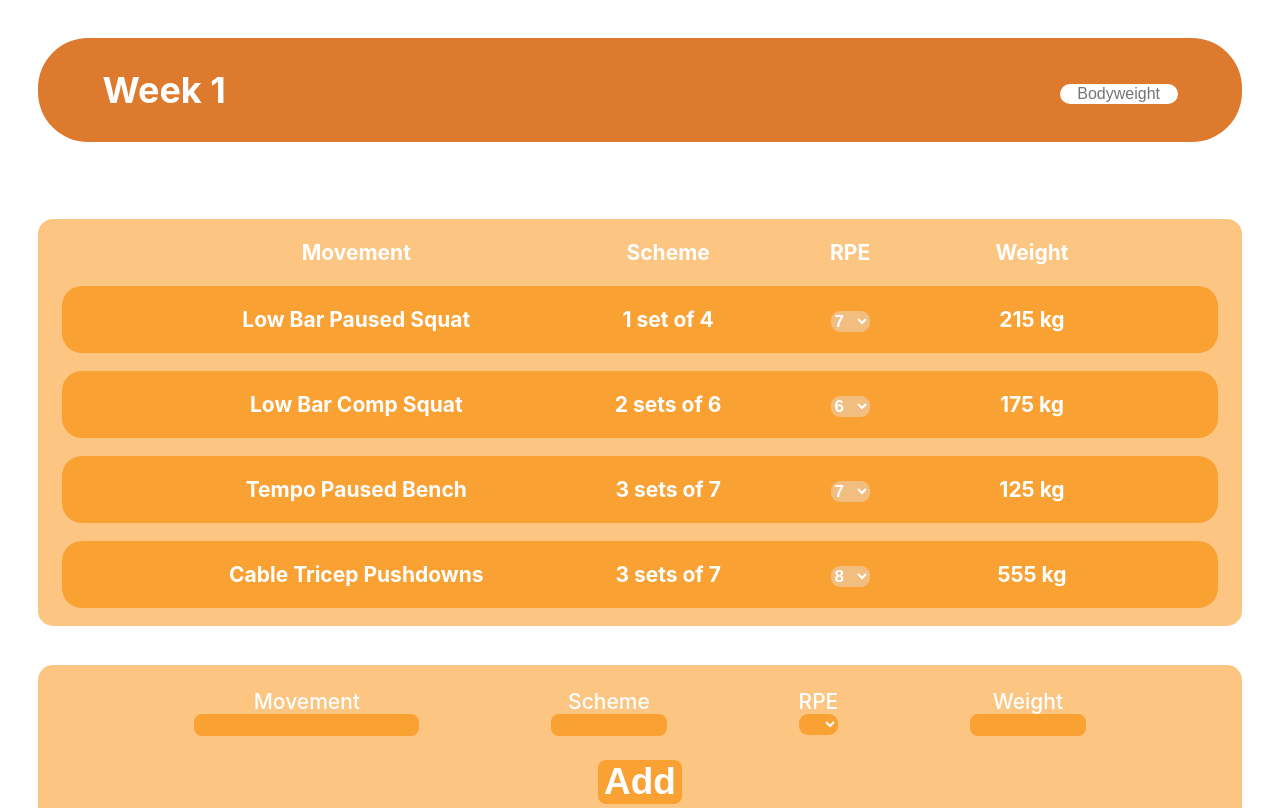
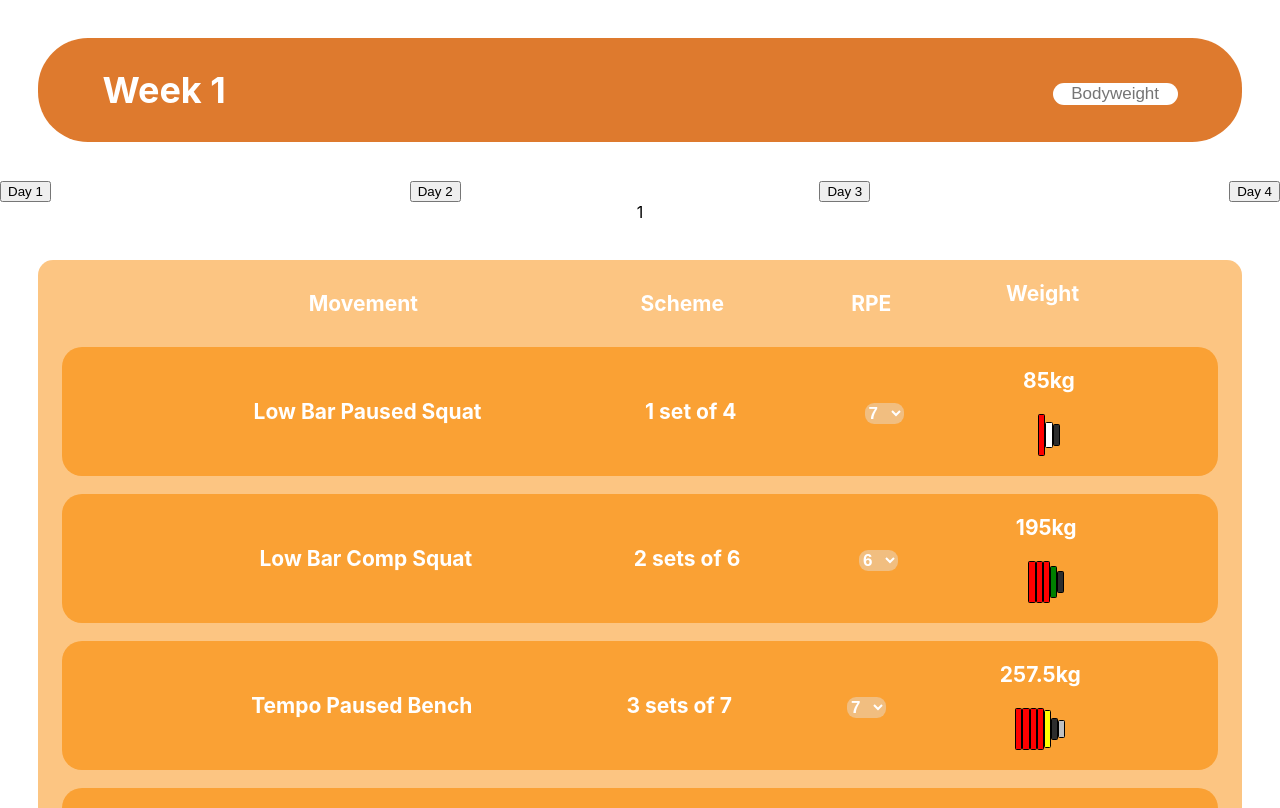
Before and after one commit to 2bato/coachingplatform, a React (Create React App) app: page / in a window 1280 px wide. Shown: the top 808 px of the page. Built offline with nearby package versions, Linux system fonts and the light colour scheme.

Commit message:
Added working tabs for days and context provider

```diff
--- a/src/App.js
+++ b/src/App.js
@@ -1,9 +1,9 @@
-import logo from './logo.svg';
 import './App.css';
 import Header from './components/Header';
 import Exercise from './components/Exercise';
 import AddExercise from './components/AddExercise';
 import { useState } from 'react';
+import DayTab from './components/DayTab';
 
 const DUMMYexercises = [
   {
@@ -11,7 +11,7 @@ const DUMMYexercises = [
     movement: 'Low Bar Paused Squat',
     scheme: '1 set of 4',
     rpe: 7,
-    weight: '215 kg',
+    weight: 85,
     day: 1,
   },
   {
@@ -19,7 +19,7 @@ const DUMMYexercises = [
     movement: 'Low Bar Comp Squat',
     scheme: '2 sets of 6',
     rpe: 6,
-    weight: '175 kg',
+    weight: 195,
     day: 1,
   },
   {
@@ -27,7 +27,7 @@ const DUMMYexercises = [
     movement: 'Tempo Paused Bench',
     scheme: '3 sets of 7',
     rpe: 7,
-    weight: '125 kg',
+    weight: 257.5,
     day: 1,
   },
   {
@@ -35,7 +35,7 @@ const DUMMYexercises = [
     movement: 'Cable Tricep Pushdowns',
     scheme: '3 sets of 7',
     rpe: 8,
-    weight: '555 kg',
+    weight: 267.5,
     day: 1,
   },
 ];
@@ -54,6 +54,7 @@ function App() {
     <div className="App">
       <div className="App-header">
         <Header WeekNumber={WeekNumber} />
+        <DayTab props={exercises} />
       </div>
       <div className="App-exercise">
         <Exercise props={exercises} />
--- a/src/components/BodyweightCell.css
+++ b/src/components/BodyweightCell.css
@@ -1,6 +1,6 @@
 .BodyweightCell input {
   text-align: center;
-  font-size: medium;
+  font-size: calc(5px + 1.5vmin);
   font-weight: bold;
   color: black;
   border-radius: 15px;
--- /dev/null
+++ b/src/components/Context/TabProvider.js
@@ -0,0 +1,18 @@
+import React, {createContext, useState} from 'react';
+
+export const TabContext = createContext();
+
+
+export const TabProvider = ({ children }) => {
+  const [activeTab, setActiveTab] = useState(0);
+
+  const switchTab = (tabIndex) => {
+    setActiveTab(tabIndex);
+  };
+
+  return (
+    <TabContext.Provider value={{ activeTab, switchTab }}>
+      {children}
+    </TabContext.Provider>
+  );
+};
--- /dev/null
+++ b/src/components/DayTab.js
@@ -0,0 +1,45 @@
+import React, { useContext } from 'react';
+import './DayTabs.css';
+import Exercise from './Exercise';
+import { TabContext } from './Context/TabProvider';
+
+const DayTab = ({ props }) => {
+  const { activeTab, switchTab } = useContext(TabContext);
+  const tabContent = [
+    <div>
+      1
+      <Exercise props={props} />
+    </div>,
+    <div>2 </div>,
+    <div>
+      3
+      <Exercise props={props} />
+    </div>,
+    <div>
+      4<Exercise props={props} />
+    </div>,
+  ];
+
+  const tabClickHandler = (tabIndex) => {
+    switchTab(tabIndex);
+  };
+
+  return (
+    <div>
+      <div className="tab-buttons">
+        {tabContent.map((cotent, index) => (
+          <button
+            key={index}
+            className={index === activeTab ? 'active' : ''}
+            onClick={() => tabClickHandler(index)}
+          >
+            Day {index + 1}
+          </button>
+        ))}
+      </div>
+      <div className="tab-content">{tabContent[activeTab]}</div>
+    </div>
+  );
+};
+
+export default DayTab;
--- /dev/null
+++ b/src/components/DayTabs.css
@@ -0,0 +1,4 @@
+.tab-buttons {
+    display: flex;
+    justify-content: space-between
+}
--- a/src/components/Exercise.css
+++ b/src/components/Exercise.css
@@ -37,11 +37,11 @@
   font-weight: bold;
   border-radius: 9px;
   background-color: rgba(235, 208, 175, 0.616);
-color: white;
-border-style: hidden;
+  color: white;
+  border-style: hidden;
 }
 
-.RpeButton option{
+.RpeButton option {
   background-color: white;
   color: black;
 }
@@ -59,5 +59,8 @@ border-style: hidden;
 }
 
 .Weight {
-  width: 10%;
+  display: flex;
+  flex-direction: column;
+  align-items: center;
+  margin-bottom: 2.5vh;
 }
--- a/src/components/Exercise.js
+++ b/src/components/Exercise.js
@@ -1,6 +1,6 @@
 import './Exercise.css';
 import React, { useState } from 'react';
-import NewExcercise from './NewExercise';
+import WeightVisualizer from './WeightVisualizer';
 
 function RpeDropdown({ rpe }) {
   const [RPE, setRPE] = useState(rpe);
@@ -11,7 +11,7 @@ function RpeDropdown({ rpe }) {
   };
 
   return (
-    <div className='RpeButton'>
+    <div className="RpeButton">
       <select value={RPE} onChange={clickHandler}>
         {options.map((option) => (
           <option key={option} value={option}>
@@ -26,7 +26,7 @@ function RpeDropdown({ rpe }) {
 export default function Exercise({ props }) {
   return (
     <div className="Exercise">
-      <div className='Exercise-Label'>
+      <div className="Exercise-Label">
         <div className="Movement">
           <p>Movement</p>
         </div>
@@ -52,7 +52,8 @@ export default function Exercise({ props }) {
             <RpeDropdown rpe={props.rpe} />
           </div>
           <div className="Weight">
-            <p>{props.weight}</p>
+            <p>{props.weight}kg</p>
+            <WeightVisualizer className="WeightVisualizer" weight={props.weight} />
           </div>
         </div>
       ))}
--- a/src/components/NewExercise.js
+++ b/src/components/NewExercise.js
@@ -1,7 +1,10 @@
-import { useState } from 'react';
+import { useState, useContext} from 'react';
 import './NewExercise.css';
+import { TabContext } from './Context/TabProvider';
 
 export default function NewExcercise(props) {
+  const context = useContext(TabContext);
+
   const [enteredMovement, setEnteredMovement] = useState('');
   const [enteredScheme, setEnteredScheme] = useState('');
   const [enteredRPE, setEnteredRPE] = useState('');
@@ -29,6 +32,7 @@ export default function NewExcercise(props) {
       scheme: enteredScheme,
       rpe: enteredRPE,
       weight: enteredWeight,
+      day: context.activeTab
     };
 
     props.onSaveNewExercise(exerciseData);
@@ -70,7 +74,7 @@ export default function NewExcercise(props) {
         <div className="NewExercise-weight">
           <label>Weight</label>
           <input
-            type="text"
+            type="number"
             value={enteredWeight}
             onChange={weightChangeHandler}
           />
--- /dev/null
+++ b/src/components/WeightVisualizer.css
@@ -0,0 +1,5 @@
+.WeightVisualizer {
+  display: flex;
+  flex-direction: row;
+  align-items: center;
+}
--- /dev/null
+++ b/src/components/WeightVisualizer.js
@@ -0,0 +1,43 @@
+import './WeightVisualizer.css';
+
+const Plate = ({ color, height }) => (
+  <div
+    style={{
+      backgroundColor: color,
+      width: `0.4vw`,
+      height: `${height}vh`,
+      border: '0.1px solid black',
+      borderRadius: '1.5px',
+    }}
+  />
+);
+
+export default function WeightVisualizer({ weight }) {
+  const plates = [
+    { value: 25, color: 'red', height: 5},
+    { value: 20, color: 'blue', height: 5},
+    { value: 15, color: 'yellow', height: 4.5},
+    { value: 10, color: 'green', height: 3.8},
+    { value: 5, color: 'white',  height: 3},
+    { value: 2.5, color: '#2d2d2d', height: 2.5},
+    { value: 1.25, color: 'silver', height: 2 },
+  ];
+
+  const renderPlates = () => {
+    let remainingWeight = (weight - 20) / 2;
+    const renderedPlates = [];
+
+    for (const plate of plates) {
+      const { value, ...rectProps } = plate;
+
+      while (remainingWeight >= value) {
+        renderedPlates.push(<Plate key = {crypto.randomUUID()} {...rectProps} />);
+        remainingWeight -= value;
+      }
+    }
+
+    return renderedPlates;
+  };
+
+  return <div className="WeightVisualizer">{renderPlates()}</div>;
+}
--- a/src/index.js
+++ b/src/index.js
@@ -3,11 +3,13 @@ import ReactDOM from 'react-dom/client';
 import './index.css';
 import App from './App';
 import reportWebVitals from './reportWebVitals';
-
+import { TabProvider } from './components/Context/TabProvider';
 const root = ReactDOM.createRoot(document.getElementById('root'));
 root.render(
   <React.StrictMode>
+    <TabProvider>
     <App />
+    </TabProvider>
   </React.StrictMode>
 );
 
```
Lines whose indentation alone changed are shown as unchanged.
